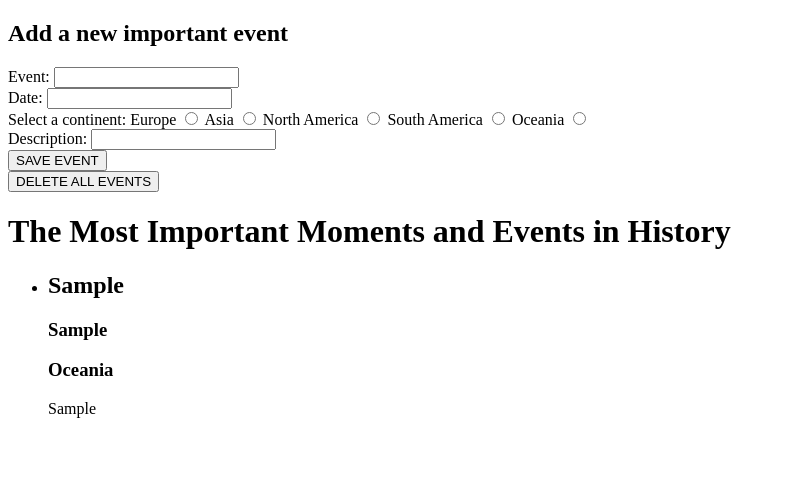
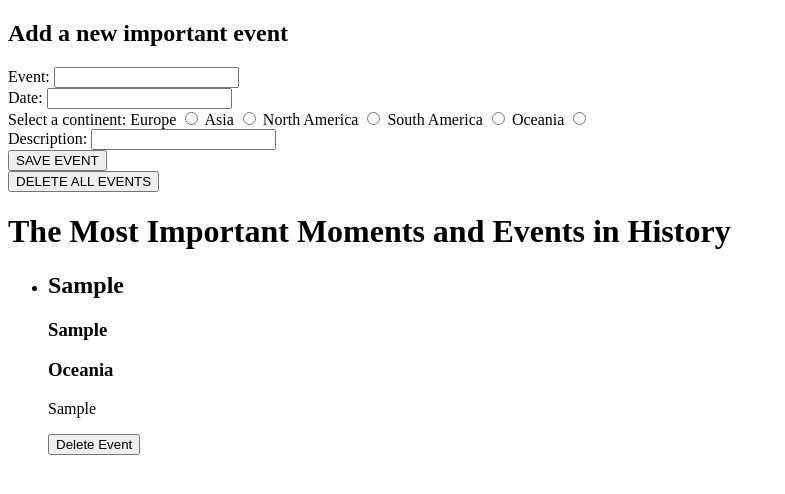
Before and after one commit to LilianaEverett/w6_weekend_hw_dom_context, a plain HTML site: page index.html in a window 1280 px wide. Both pictures are taken after typing "Sample", "Sample", "Sample" into the empty fields and a click on the input "SAVE EVENT". Shown: the whole page, without its empty margins (0-785 px from the left). Drawn offline with Linux system fonts and the light colour scheme.

Commit message:
add delete item button

```diff
--- a/css/main.css
+++ b/css/main.css
@@ -0,0 +1 @@
+body
--- a/js/app.js
+++ b/js/app.js
@@ -4,6 +4,8 @@ document.addEventListener('DOMContentLoaded', () => {
 
     const deleteAllButton = document.querySelector('#delete-all');
     deleteAllButton.addEventListener('click', handleDeleteAllClick);
+
+
 })
 
 const handleNewItemFormSubmit = function (event) {
@@ -18,6 +20,8 @@ const handleNewItemFormSubmit = function (event) {
 }
 
 const createEventListItem = function (form) {
+    const eventList = document.querySelector('#events-list');
+
     console.log('form', form)
     console.log('europe', form.europe.checked);
     console.log('asia', form.asia.checked);
@@ -52,6 +56,14 @@ const createEventListItem = function (form) {
     description.textContent = form.description.value;
     eventListItem.appendChild(description);
 
+    const deleteItemButton = document.createElement("BUTTON");
+    deleteItemButton.innerHTML = "Delete Event";
+    eventListItem.appendChild(deleteItemButton);
+
+    deleteItemButton.onclick = function(event) {
+        eventList.removeChild(eventListItem);
+    }
+
     return eventListItem;
 }
 
```
Also changed, not shown: index.html (+1 -0 lines).
